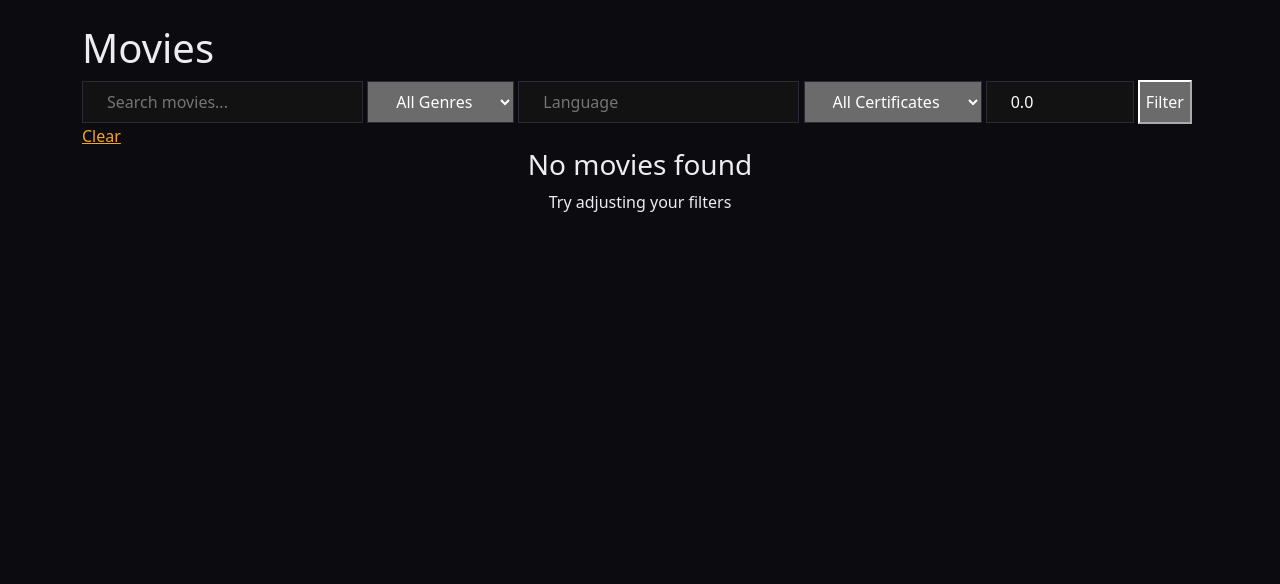
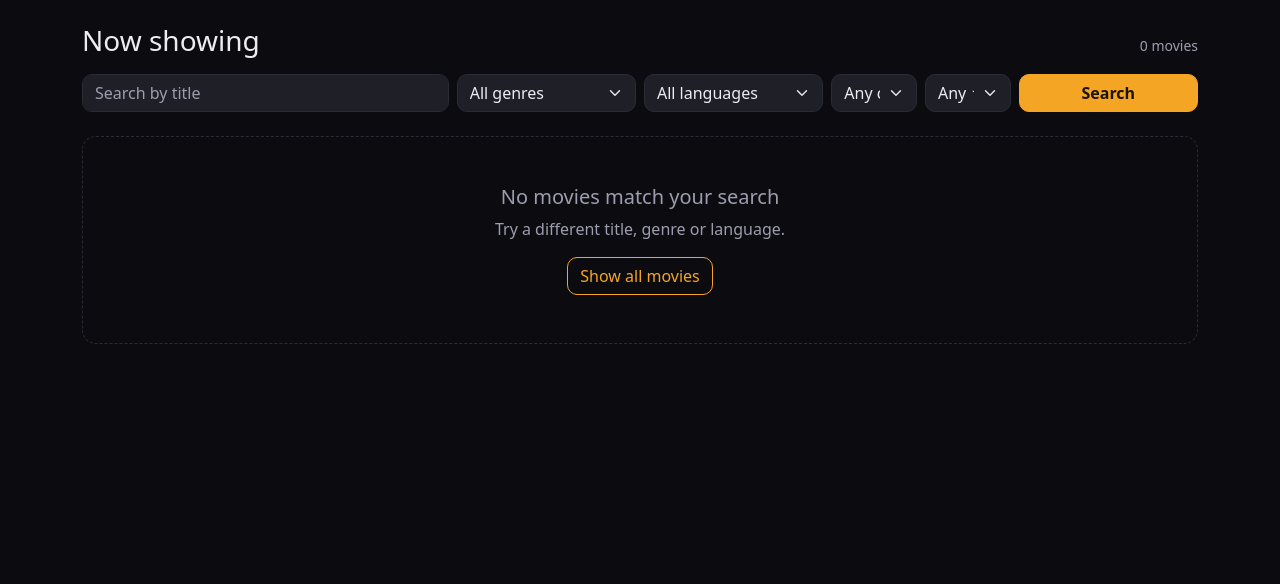
Before and after one commit to TaperBubbles04/Movie-Booking-System, a FastAPI app: page /movies in a window 1280 px wide. Shown: the part 58-642 px from the top of the page. Run offline with FastAPI, Linux system fonts and the light colour scheme; data that the repository does not hold is empty; some libraries are stand-ins or nearby versions.

Commit message:
Rebuild movies and movie detail pages with posters and date tabs

```diff
--- a/backend/app/templates/movies.html
+++ b/backend/app/templates/movies.html
@@ -1,69 +1,85 @@
 {% extends "base.html" %}
-
-{% block title %}Movies - CineBook{% endblock %}
+{% from "partials/_macros.html" import movie_card with context %}
+{% block title %}Movies{% endblock %}
 
 {% block content %}
-<div class="mb-8 flex flex-col md:flex-row md:items-end md:justify-between gap-4">
-    <h1 class="text-3xl font-bold text-gray-900">Movies</h1>
-    <form method="GET" class="flex flex-col md:flex-row gap-4 w-full md:w-auto">
-        <input type="text" name="search" value="{{ filters.search }}" placeholder="Search movies..."
-               class="px-4 py-2 border border-gray-300 rounded-lg focus:ring-2 focus:ring-indigo-500 flex-1">
-        <select name="genre" class="px-4 py-2 border border-gray-300 rounded-lg focus:ring-2 focus:ring-indigo-500">
-            <option value="">All Genres</option>
-            {% for g in genres %}
-            <option value="{{ g }}" {% if filters.genre == g %}selected{% endif %}>{{ g }}</option>
-            {% endfor %}
-        </select>
-        <input type="text" name="language" value="{{ filters.language }}" placeholder="Language"
-               class="px-4 py-2 border border-gray-300 rounded-lg focus:ring-2 focus:ring-indigo-500">
-        <select name="certificate" class="px-4 py-2 border border-gray-300 rounded-lg focus:ring-2 focus:ring-indigo-500">
-            <option value="">All Certificates</option>
-            <option value="U" {% if filters.certificate == 'U' %}selected{% endif %}>U</option>
-            <option value="UA" {% if filters.certificate == 'UA' %}selected{% endif %}>UA</option>
-            <option value="A" {% if filters.certificate == 'A' %}selected{% endif %}>A</option>
-        </select>
-        <input type="number" name="min_rating" value="{{ filters.min_rating }}" step="0.1" min="0" max="10" placeholder="Min Rating"
-               class="px-4 py-2 border border-gray-300 rounded-lg focus:ring-2 focus:ring-indigo-500 w-24">
-        <button type="submit" class="bg-indigo-600 text-white px-6 py-2 rounded-lg hover:bg-indigo-700">Filter</button>
-        <a href="/movies" class="bg-gray-200 text-gray-700 px-6 py-2 rounded-lg hover:bg-gray-300">Clear</a>
-    </form>
+{# main.py does not pass a language list yet, so fall back to the languages of the
+   movies on this page (plus the current filter, so it stays selectable). #}
+{% if languages is defined %}
+  {% set language_options = languages %}
+{% else %}
+  {% set language_options = (movies|map(attribute='language')|list + ([filters.language] if filters.language else []))|unique|sort %}
+{% endif %}
+
+<div class="d-flex flex-wrap align-items-baseline justify-content-between gap-2 mb-3">
+  <h1 class="h3 mb-0">Now showing</h1>
+  <span class="text-muted small">{{ movies|length }} movie{{ '' if movies|length == 1 else 's' }}</span>
 </div>
 
+<form method="get" action="{{ url_for('movies_page') }}" class="row g-2 mb-4" role="search">
+  <div class="col-12 col-lg-4">
+    <label for="search" class="visually-hidden">Search by title</label>
+    <input type="search" class="form-control" id="search" name="search"
+           value="{{ filters.search or '' }}" placeholder="Search by title">
+  </div>
+  <div class="col-6 col-md-3 col-lg-2">
+    <label for="genre" class="visually-hidden">Genre</label>
+    <select class="form-select" id="genre" name="genre">
+      <option value="">All genres</option>
+      {% for genre in genres %}
+        <option value="{{ genre }}" {% if genre == filters.genre %}selected{% endif %}>{{ genre }}</option>
+      {% endfor %}
+    </select>
+  </div>
+  <div class="col-6 col-md-3 col-lg-2">
+    <label for="language" class="visually-hidden">Language</label>
+    <select class="form-select" id="language" name="language">
+      <option value="">All languages</option>
+      {% for language in language_options %}
+        <option value="{{ language }}" {% if language == filters.language %}selected{% endif %}>{{ language }}</option>
+      {% endfor %}
+    </select>
+  </div>
+  <div class="col-6 col-md-2 col-lg-1">
+    <label for="certificate" class="visually-hidden">Certificate</label>
+    <select class="form-select" id="certificate" name="certificate">
+      <option value="">Any cert.</option>
+      {% for cert in ['U', 'UA', 'A'] %}
+        <option value="{{ cert }}" {% if cert == filters.certificate %}selected{% endif %}>{{ cert }}</option>
+      {% endfor %}
+    </select>
+  </div>
+  <div class="col-6 col-md-2 col-lg-1">
+    <label for="min_rating" class="visually-hidden">Minimum rating</label>
+    <select class="form-select" id="min_rating" name="min_rating">
+      <option value="0">Any &#9733;</option>
+      {% for r in [7, 8, 8.5] %}
+        <option value="{{ r }}" {% if filters.min_rating|float == r %}selected{% endif %}>{{ r }}+</option>
+      {% endfor %}
+    </select>
+  </div>
+  <div class="col-12 col-md-2 col-lg-2 d-grid">
+    <button type="submit" class="btn btn-accent">Search</button>
+  </div>
+</form>
+
+{% if filters.search or filters.genre or filters.language or filters.certificate or filters.min_rating|float > 0 %}
+  <p class="small text-muted mb-3">
+    Showing filtered results. <a href="{{ url_for('movies_page') }}">Clear filters</a>
+  </p>
+{% endif %}
+
 {% if movies %}
-<div class="grid grid-cols-1 sm:grid-cols-2 lg:grid-cols-3 xl:grid-cols-4 gap-6">
+  <div class="row row-cols-2 row-cols-sm-3 row-cols-lg-4 g-3 g-md-4">
     {% for movie in movies %}
-    <a href="/movies/{{ movie.movie_id }}" class="group bg-white rounded-xl shadow-md overflow-hidden hover:shadow-xl transition-shadow duration-300">
-        {% if movie.poster_url %}
-        <img src="{{ movie.poster_url }}" alt="{{ movie.title }}" class="w-full h-64 object-cover">
-        {% else %}
-        <div class="w-full h-64 bg-gray-200 flex items-center justify-center">
-            <i class="fas fa-film text-gray-400 text-6xl"></i>
-        </div>
-        {% endif %}
-        <div class="p-4">
-            <h3 class="font-semibold text-gray-900 group-hover:text-indigo-600 transition">{{ movie.title }}</h3>
-            <div class="flex flex-wrap gap-2 mt-2 text-xs text-gray-500">
-                <span>{{ movie.language }}</span>
-                <span>{{ movie.certificate }}</span>
-                <span>{{ movie.duration_min }}min</span>
-                {% if movie.rating %}
-                <span class="text-yellow-600"><i class="fas fa-star"></i> {{ movie.rating }}</span>
-                {% endif %}
-            </div>
-            <div class="mt-2 flex flex-wrap gap-1">
-                {% for genre in movie.genres %}
-                <span class="px-2 py-0.5 bg-indigo-50 text-indigo-700 text-xs rounded">{{ genre }}</span>
-                {% endfor %}
-            </div>
-        </div>
-    </a>
+      <div class="col">{{ movie_card(movie) }}</div>
     {% endfor %}
-</div>
+  </div>
 {% else %}
-<div class="text-center py-12">
-    <i class="fas fa-film text-gray-300 text-6xl mb-4"></i>
-    <h3 class="text-xl text-gray-500">No movies found</h3>
-    <p class="text-gray-400 mt-2">Try adjusting your filters</p>
-</div>
+  <div class="empty-state">
+    <p class="h5 mb-2">No movies match your search</p>
+    <p class="mb-3">Try a different title, genre or language.</p>
+    <a class="btn btn-outline-accent" href="{{ url_for('movies_page') }}">Show all movies</a>
+  </div>
 {% endif %}
 {% endblock %}
```
Also changed, not shown: backend/app/templates/movie_detail.html (+66 -44 lines).
